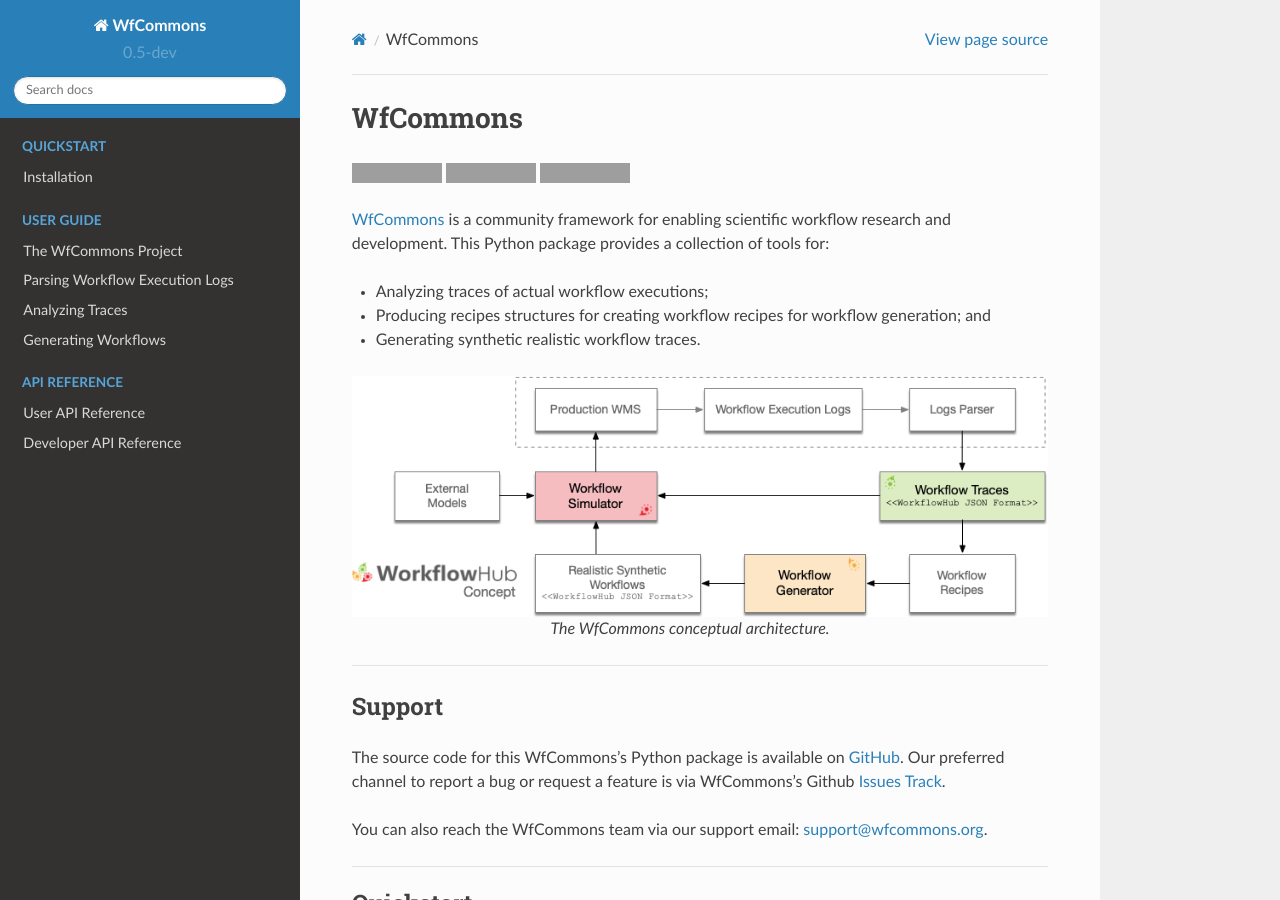
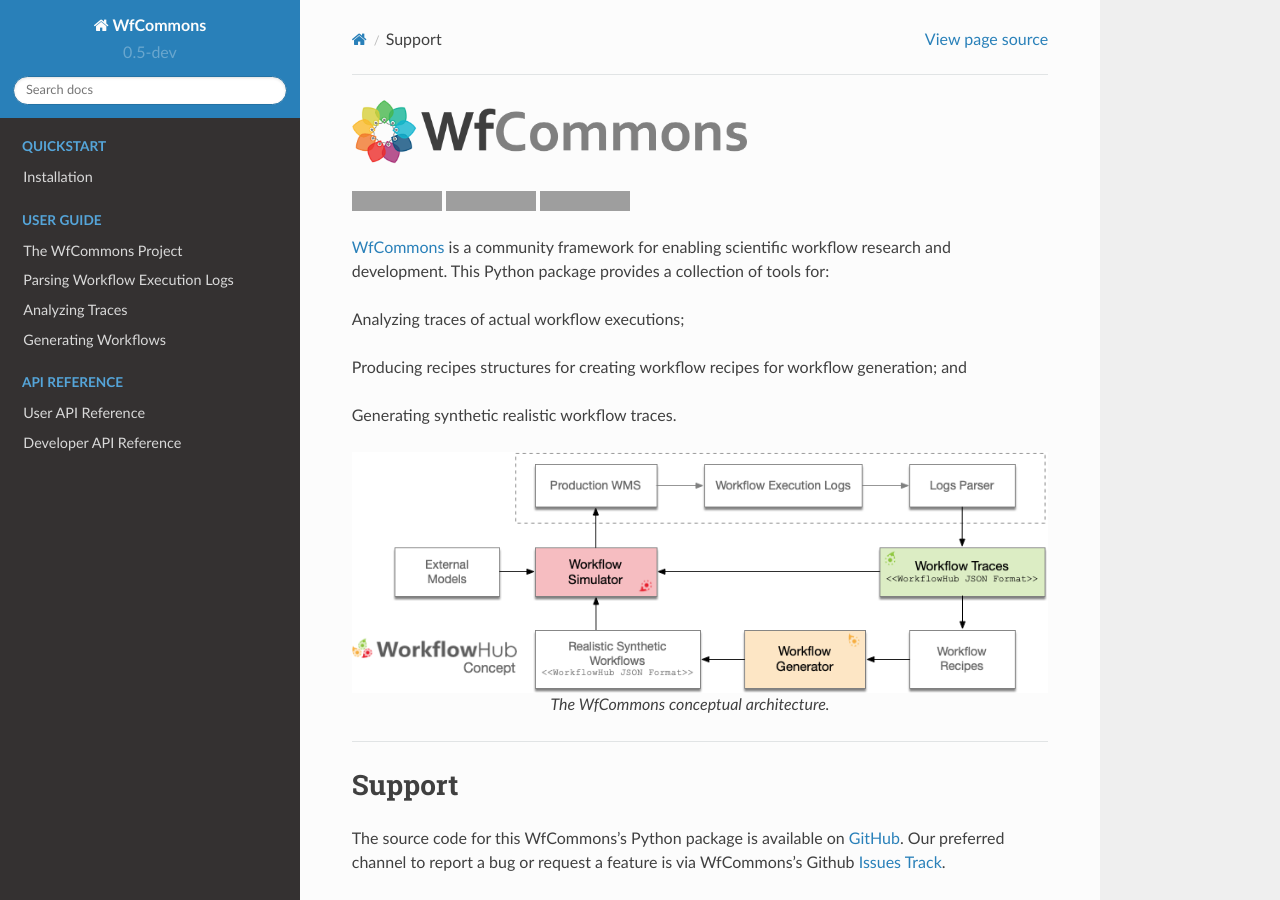
Before and after one commit to wfcommons/WfCommons, a Sphinx documentation site: the page built from docs/source/index.rst, in a window 1280 px wide and 900 px high. Built offline with Sphinx 7.4.7 and the Read the Docs theme 2.0.0, drawn with Linux system fonts in a browser that asks for light colours; grey boxes are pictures that could not be loaded.

Commit message:
migrating repository

```diff
--- a/docs/source/index.rst
+++ b/docs/source/index.rst
@@ -1,5 +1,5 @@
-WfCommons
-***********
+.. figure::  images/wfcommons-horizontal.png
+   :scale:   35 %
 
 |pypi-badge| |build-badge| |license-badge|
 
```
Also changed, not shown: docs/source/images/wfcommons-horizontal.png.
